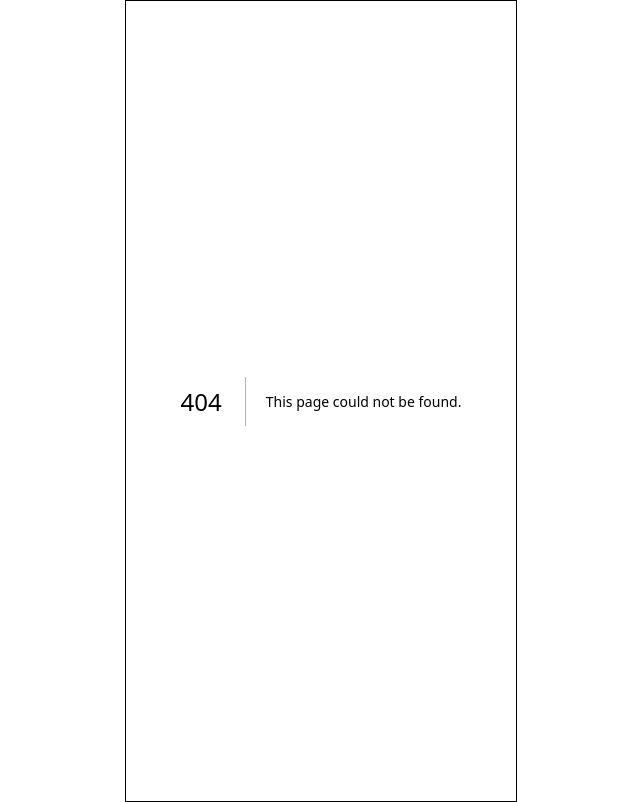
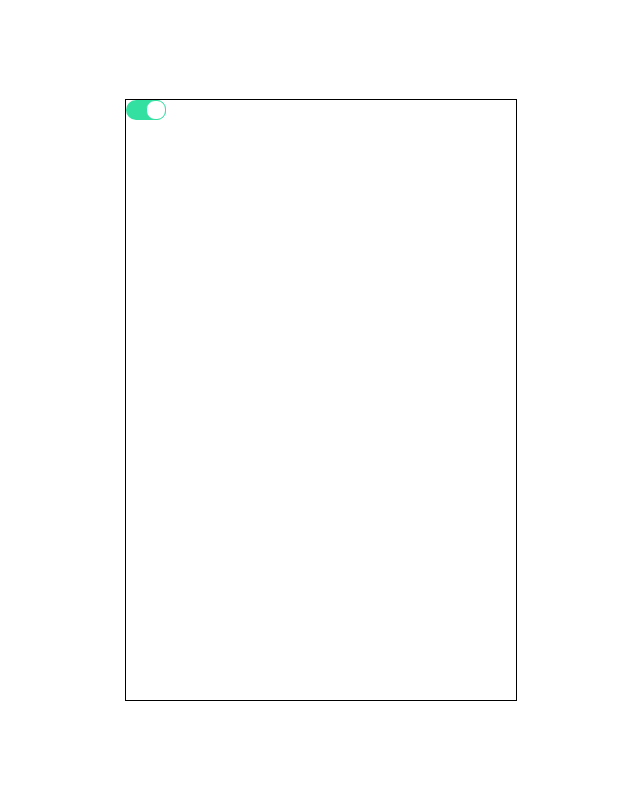
Before and after one commit to psycho-o0o/CoShell, a Next.js app: page /dashboard in a window 1280 px wide. Before the commit this address had no page. Shown: the whole page, without its empty margins (319-959 px from the left). Built offline with nearby package versions, Linux system fonts and the light colour scheme.

Commit message:
@Design ToggleButton 완성

```diff
--- /dev/null
+++ b/pages/dashboard/index.tsx
@@ -0,0 +1,9 @@
+import ToggleButton from "@/src/component/Button/ToggleButton"
+
+export default function DashBoard(): JSX.Element {
+    return (
+        <div>
+            <ToggleButton type="on" />
+        </div>
+    )
+}
--- /dev/null
+++ b/src/component/Button/ToggleButton/index.tsx
@@ -0,0 +1,14 @@
+import { Wrapper } from "./style"
+
+export interface IToggleButtonProps {
+    type: "on" | "off"
+}
+export default function ToggleButton({
+    type,
+}: IToggleButtonProps): JSX.Element {
+    return (
+        <Wrapper type={type}>
+            <div />
+        </Wrapper>
+    )
+}
--- /dev/null
+++ b/src/component/Button/ToggleButton/style.ts
@@ -0,0 +1,23 @@
+import styled from "styled-components"
+
+export interface IWrapperProps {
+    type: "on" | "off"
+}
+export const Wrapper = styled.div<IWrapperProps>`
+    width: 40px;
+    height: 20px;
+    border-radius: 10px;
+    display: flex;
+    justify-content: ${(props) => (props.type === "off" ? "start" : "end")};
+    background-color: ${(props) =>
+        props.type === "off" ? "black" : "#34E0A1"};
+
+    & > div {
+        width: 18px;
+        height: 18px;
+        border-radius: 9px;
+        border: 1px solid
+            ${(props) => (props.type === "off" ? "black" : "#34E0A1")};
+        background-color: white;
+    }
+`
```
